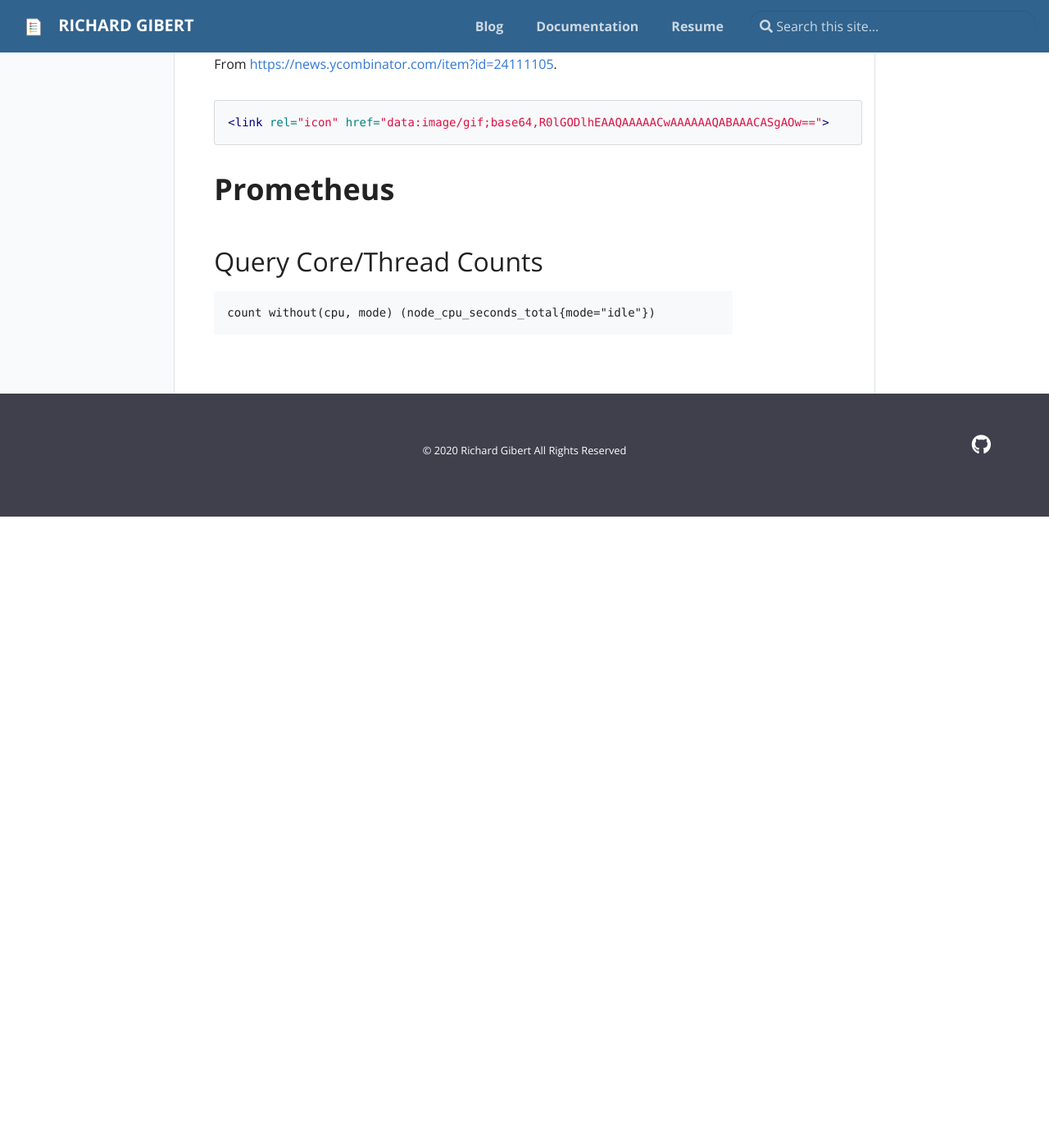
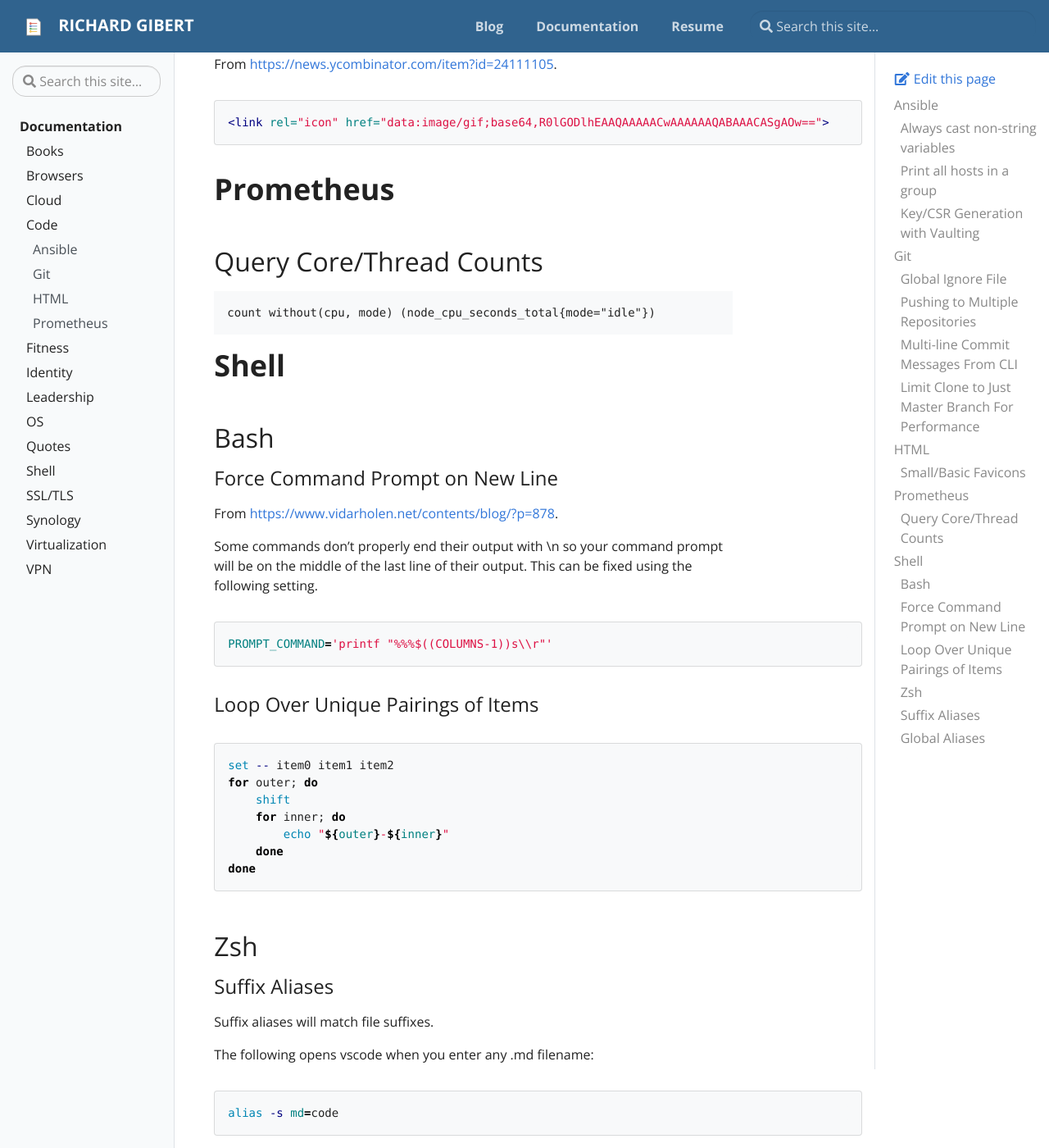
Before and after one commit to rgibert/rgibert.github.io, a Jekyll site: the page built from _docs/code.md, in a window 1280 px wide and 1400 px high, scrolled down 2335 px. Shown: the whole window at 82% size. Built offline with Jekyll 4.4.1, drawn with Linux system fonts in a browser that asks for light colours; before the commit the page ends 2965 px from its top, so only the background shows below that; some of the changed text lies outside the part shown.

Commit message:
Update PRs, merge code/shell, update kms graphic

```diff
--- a/_docs/code.md
+++ b/_docs/code.md
@@ -98,3 +98,52 @@
 ~~~ promql
 count without(cpu, mode) (node_cpu_seconds_total{mode="idle"})
 ~~~
+
+# Shell
+
+## Bash
+
+### Force Command Prompt on New Line
+
+From [https://www.vidarholen.net/contents/blog/?p=878](https://www.vidarholen.net/contents/blog/?p=878).
+
+Some commands don't properly end their output with \n so your command prompt will be on the middle of the last line of their output.  This can be fixed using the following setting.
+
+~~~ bash
+PROMPT_COMMAND='printf "%%%$((COLUMNS-1))s\\r"'
+~~~
+
+### Loop Over Unique Pairings of Items
+~~~ bash
+set -- item0 item1 item2
+for outer; do
+    shift
+    for inner; do
+        echo "${outer}-${inner}"
+    done
+done
+~~~
+
+## Zsh
+
+### Suffix Aliases
+
+Suffix aliases will match file suffixes.
+
+The following opens vscode when you enter any .md filename:
+~~~ bash
+alias -s md=code
+~~~
+
+The following will run git clone for any .git repository pasted into the command line:
+~~~ bash
+alias -s git="git clone"
+~~~
+
+### Global Aliases
+
+Matches all usage in a line, example:
+~~~ bash
+alias -g G="| grep "
+ps ux G foo
+~~~
--- a/_docs/shell.md
+++ /dev/null
@@ -1,50 +0,0 @@
----
-title: Shell
----
-
-# Bash
-
-## Force Command Prompt on New Line
-
-From [https://www.vidarholen.net/contents/blog/?p=878](https://www.vidarholen.net/contents/blog/?p=878).
-
-Some commands don't properly end their output with \n so your command prompt will be on the middle of the last line of their output.  This can be fixed using the following setting.
-
-~~~ bash
-PROMPT_COMMAND='printf "%%%$((COLUMNS-1))s\\r"'
-~~~
-
-## Loop Over Unique Pairings of Items
-~~~ bash
-set -- item0 item1 item2
-for outer; do
-    shift
-    for inner; do
-        echo "${outer}-${inner}"
-    done
-done
-~~~
-
-# Zsh
-
-## Suffix Aliases
-
-Suffix aliases will match file suffixes.
-
-The following opens vscode when you enter any .md filename:
-~~~ bash
-alias -s md=code
-~~~
-
-The following will run git clone for any .git repository pasted into the command line:
-~~~ bash
-alias -s git="git clone"
-~~~
-
-## Global Aliases
-
-Matches all usage in a line, example:
-~~~ bash
-alias -g G="| grep "
-ps ux G foo
-~~~
```
Also changed, not shown: _docs/fitness.md (+2 -1 lines), assets/img/running-kms.png.
